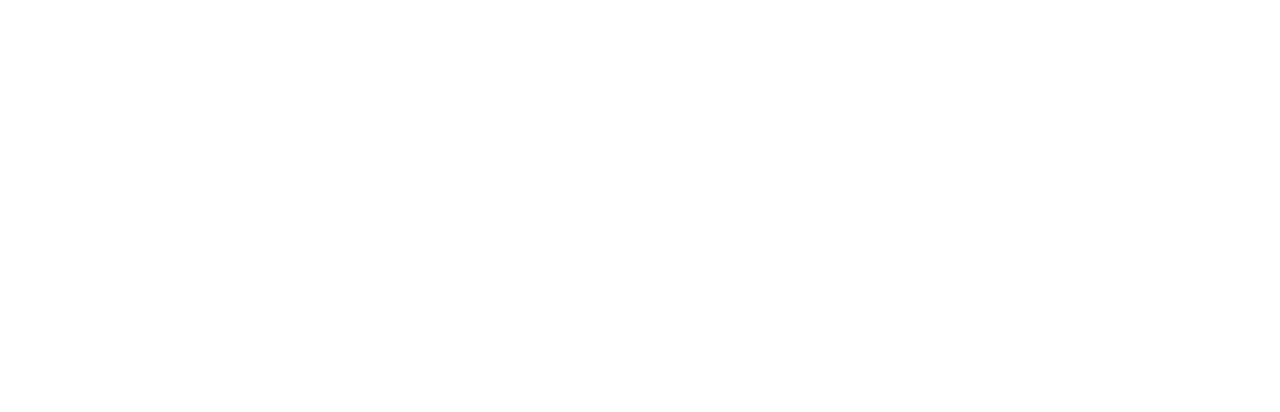
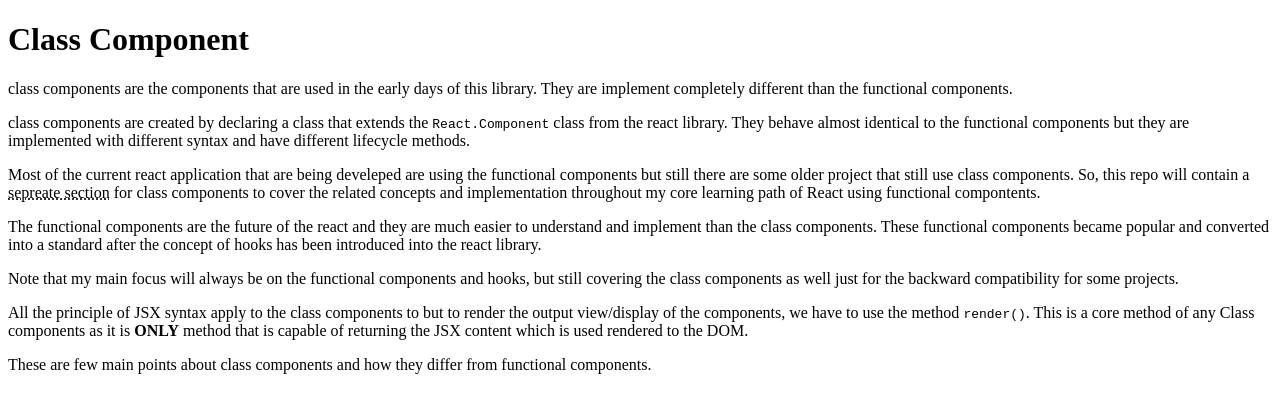
Before and after one commit to iamwatchdogs/Learning-React, a React (Vite) app: page / in a window 1280 px wide. Shown: the top 412 px of the page. Built offline with nearby package versions, Linux system fonts and the light colour scheme.

Commit message:
Created ClassComponent

```diff
--- a/src/App.jsx
+++ b/src/App.jsx
@@ -1,3 +1,9 @@
+import { ClassComponent } from "./components/ClassComponent";
+
 export default function App() {
-  return <></>;
+  return (
+    <>
+      <ClassComponent />
+    </>
+  );
 }
--- /dev/null
+++ b/src/components/ClassComponent.jsx
@@ -0,0 +1,55 @@
+import React from "react";
+
+export class ClassComponent extends React.Component {
+  render() {
+    return (
+      <div>
+        <h1>Class Component</h1>
+        <p>
+          class components are the components that are used in the early days of
+          this library. They are implement completely different than the
+          functional components.
+        </p>
+        <p>
+          class components are created by declaring a class that extends the
+          {"  "}
+          <code>React.Component</code> class from the react library. They behave
+          almost identical to the functional components but they are implemented
+          with different syntax and have different lifecycle methods.
+        </p>
+        <p>
+          Most of the current react application that are being develeped are
+          using the functional components but still there are some older project
+          that still use class components. So, this repo will contain a{" "}
+          <abbr title='check the README.md file'>sepreate section</abbr> for
+          class components to cover the related concepts and implementation
+          throughout my core learning path of React using functional
+          compontents.
+        </p>
+        <p>
+          The functional components are the future of the react and they are
+          much easier to understand and implement than the class components.
+          These functional components became popular and converted into a
+          standard after the concept of hooks has been introduced into the react
+          library.
+        </p>
+        <p>
+          Note that my main focus will always be on the functional components
+          and hooks, but still covering the class components as well just for
+          the backward compatibility for some projects.
+        </p>
+        <p>
+          All the principle of JSX syntax apply to the class components to but
+          to render the output view/display of the components, we have to use
+          the method <code>render()</code>. This is a core method of any Class
+          components as it is <b>ONLY</b> method that is capable of returning
+          the JSX content which is used rendered to the DOM.
+        </p>
+        <p>
+          These are few main points about class components and how they differ
+          from functional components.
+        </p>
+      </div>
+    );
+  }
+}
```
